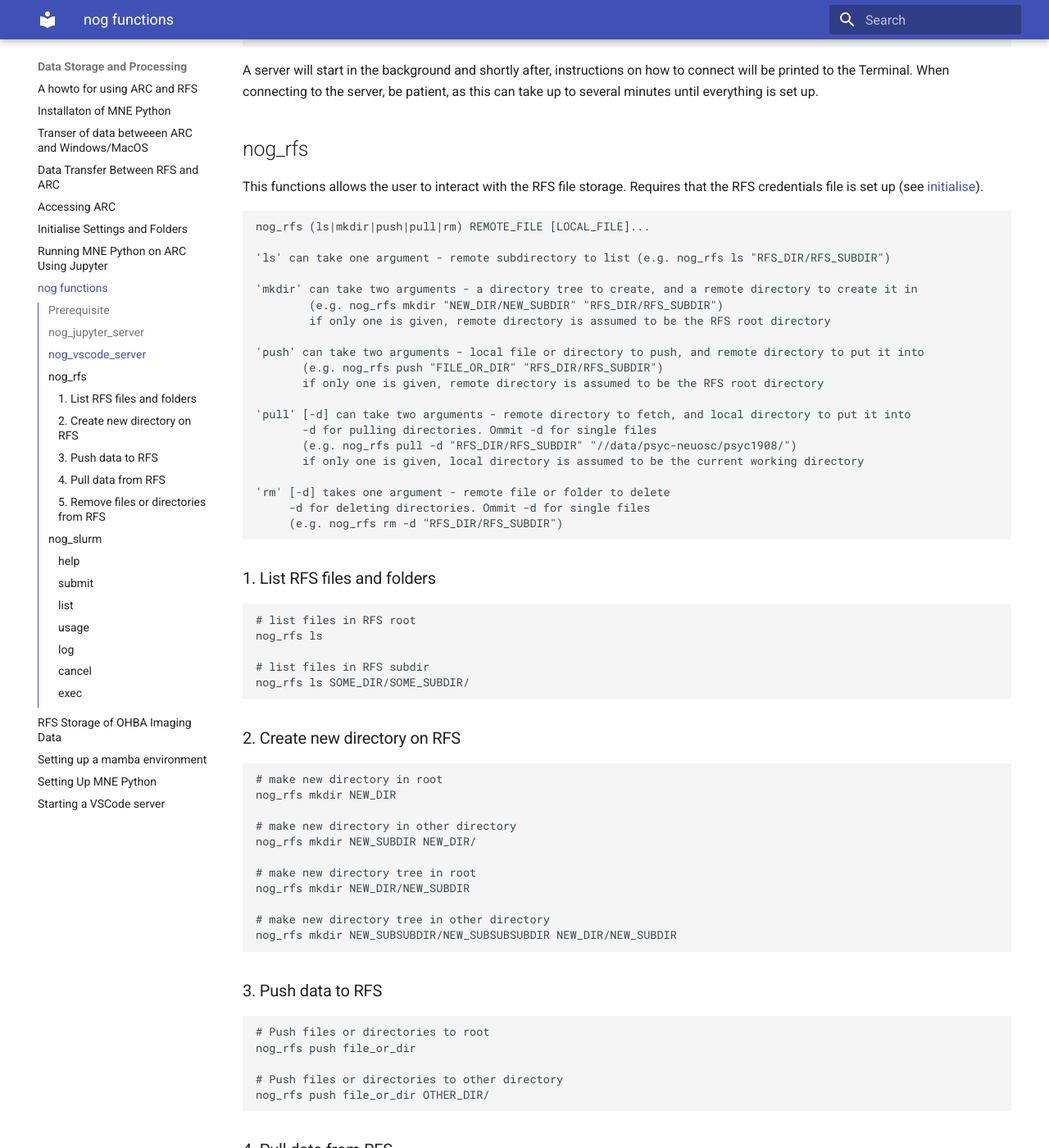
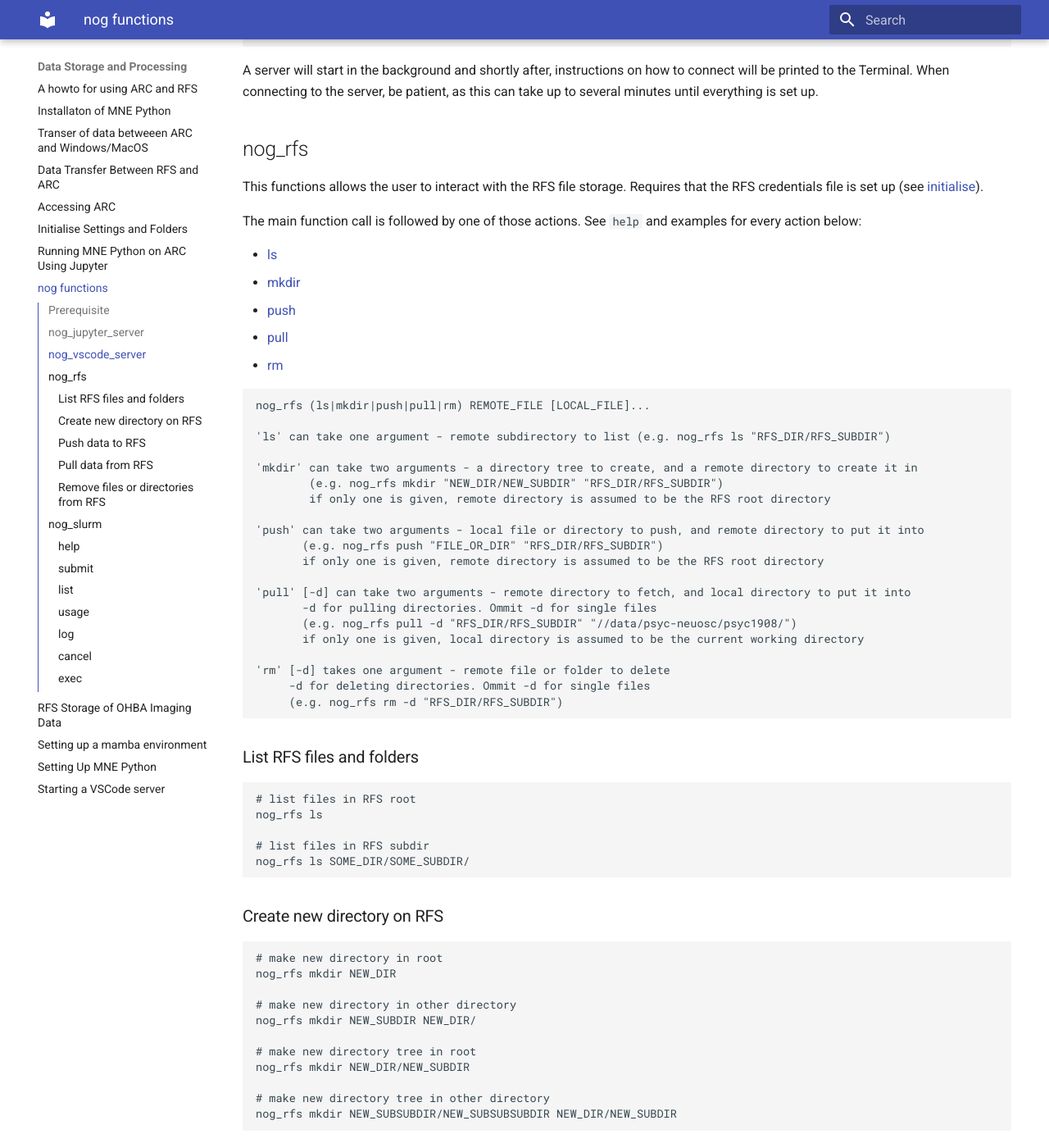
Before and after one commit to Neuronal-Oscillations/group-handbook, an MkDocs documentation site: the page built from docs/Data-Storage-and-Processing/nog-functions.md, in a window 1280 px wide and 1400 px high, scrolled down 1699 px. Shown: the whole window at 82% size. Built offline with MkDocs 1.6.1 and Material for MkDocs 9.7.7, drawn with Linux system fonts in a browser that asks for light colours; some of the changed text lies outside the part shown.

Commit message:
Update nog-functions.md

````diff
--- a/docs/Data-Storage-and-Processing/nog-functions.md
+++ b/docs/Data-Storage-and-Processing/nog-functions.md
@@ -78,6 +78,14 @@ A server will start in the background and shortly after, instructions on how to
 
 This functions allows the user to interact with the RFS file storage. Requires that the RFS credentials file is set up (see [initialise](initialise.md)).
 
+The main function call is followed by one of those actions. See `help` and examples for every action below:
+
+- [ls](#list-rfs-files-and-folders)
+- [mkdir](#create-new-directory-on-rfs)
+- [push](#push-data-to-rfs)
+- [pull](#pull-data-from-rfs)
+- [rm](#remove-files-or-directories-from-rfs)
+
 ```bash
 nog_rfs (ls|mkdir|push|pull|rm) REMOTE_FILE [LOCAL_FILE]...
 
@@ -101,7 +109,7 @@ nog_rfs (ls|mkdir|push|pull|rm) REMOTE_FILE [LOCAL_FILE]...
      (e.g. nog_rfs rm -d "RFS_DIR/RFS_SUBDIR")
 ```
 
-### 1. List RFS files and folders
+### List RFS files and folders
 
 ```bash
 # list files in RFS root
@@ -111,7 +119,7 @@ nog_rfs ls
 nog_rfs ls SOME_DIR/SOME_SUBDIR/
 ```
 
-### 2. Create new directory on RFS
+### Create new directory on RFS
 
 ```bash
 # make new directory in root
@@ -127,7 +135,7 @@ nog_rfs mkdir NEW_DIR/NEW_SUBDIR
 nog_rfs mkdir NEW_SUBSUBDIR/NEW_SUBSUBSUBDIR NEW_DIR/NEW_SUBDIR
 ```
 
-### 3. Push data to RFS
+### Push data to RFS
 
 ```bash
 # Push files or directories to root
@@ -137,7 +145,7 @@ nog_rfs push file_or_dir
 nog_rfs push file_or_dir OTHER_DIR/
 ```
 
-### 4. Pull data from RFS
+### Pull data from RFS
 
 Note that here you have to indicate whether you want to push a file or directory. Use the `-d` flag to pull directories (no flag = file). Note that when pulling a directory, not the directory itself, but it's content gets pulled.
 
@@ -157,7 +165,7 @@ mkdir $DATA/rfs_data
 nog_rfs pull -d rfs_data $DATA/rfs_data/
 ```
 
-### 5. Remove files or directories from RFS
+### Remove files or directories from RFS
 
 Note that here you have to indicate whether you want to remove a file or directory. Use the `-d` flag to remove directories (no flag = file).
 
````
